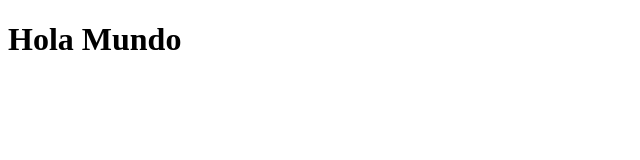
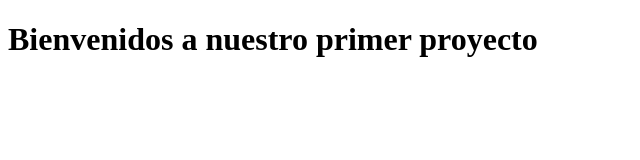
Before and after one commit to erozog125/enyoi-process, a plain HTML site: page index.html in a window 1280 px wide. Shown: the whole page, without its empty margins (0-640 px from the left). Drawn offline with Linux system fonts and the light colour scheme.

Commit message:
Enviar archivo index actualizado a github

```diff
--- a/index.html
+++ b/index.html
@@ -6,6 +6,6 @@
     <title>Document</title>
 </head>
 <body>
-    <h1>Hola Mundo</h1>
+    <h1>Bienvenidos a nuestro primer proyecto</h1>
 </body>
 </html>
```
